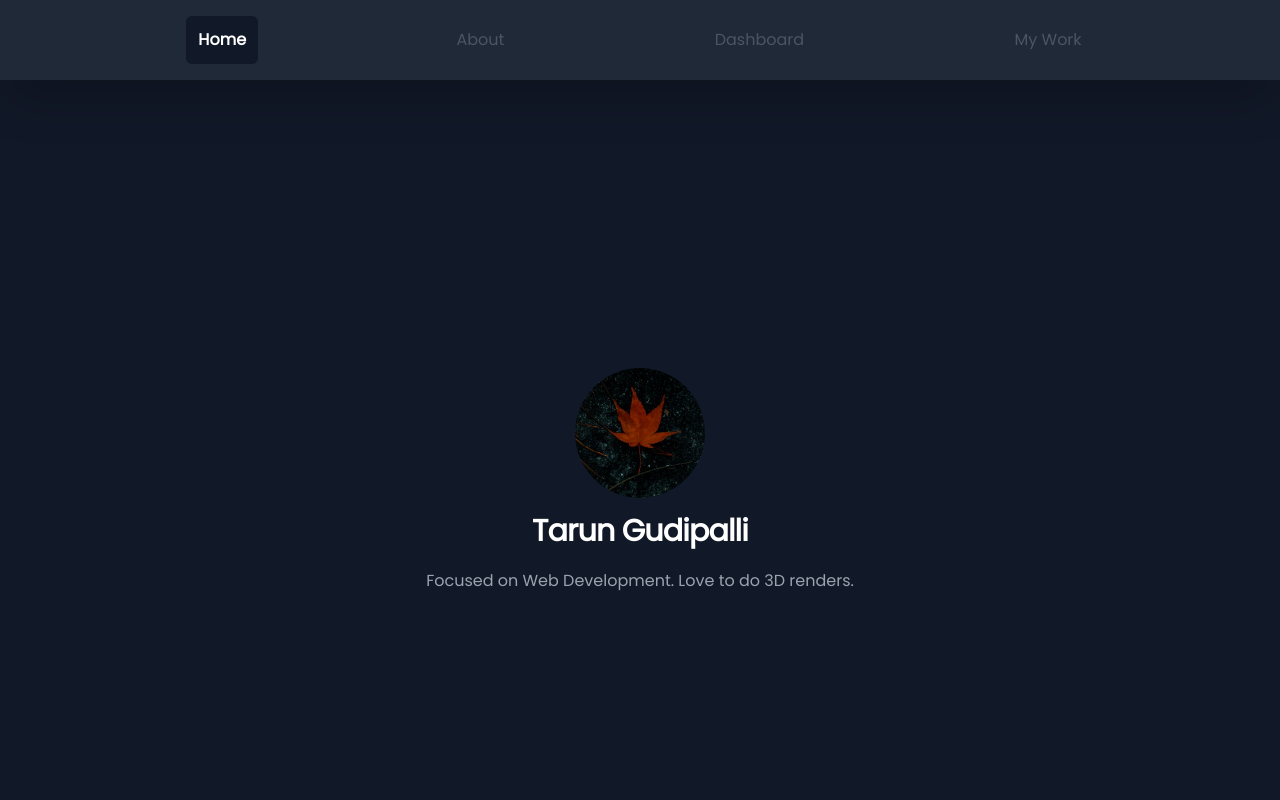
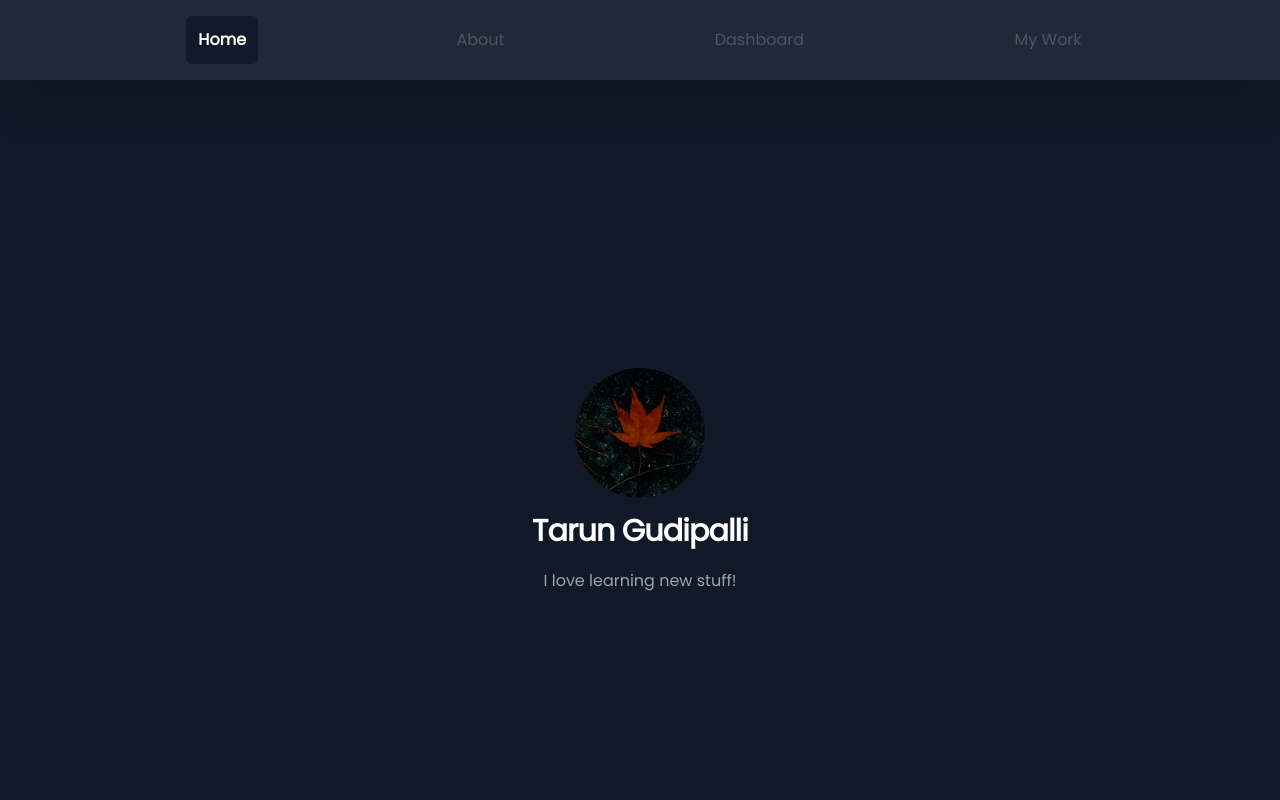
Before and after one commit to IamTarunG/personal-website, a Next.js app: page / in a window 1280 px wide. Shown: the top 800 px of the page. Built offline with nearby package versions, Linux system fonts and the light colour scheme; no server answers.

Commit message:
Update index.js

```diff
--- a/pages/index.js
+++ b/pages/index.js
@@ -20,7 +20,7 @@ function Home() {
             Tarun Gudipalli
           </p>
           <p className="text-center text-gray-400 dark:text-gray-400">
-            Focused on Web Development. Love to do 3D renders.
+            I love learning new stuff!
           </p>
         </section>
 
```
